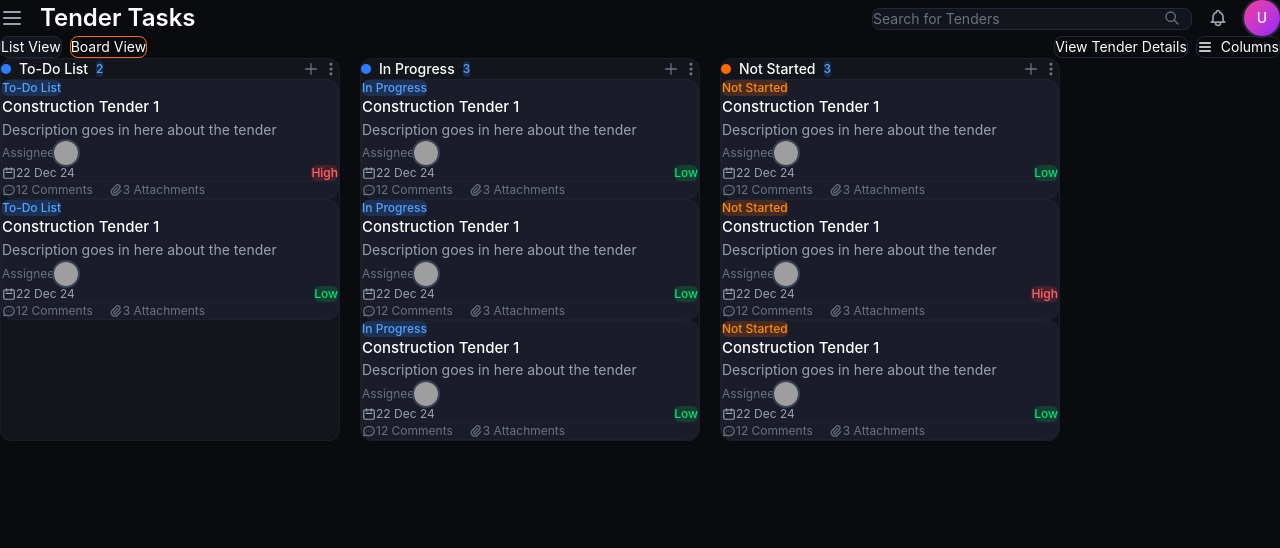
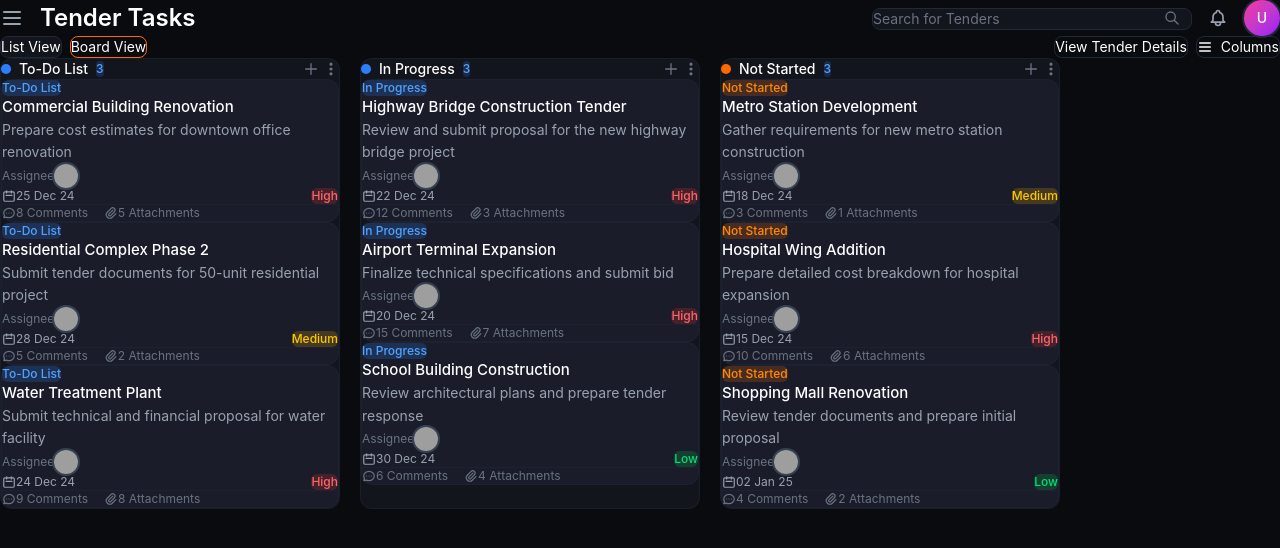
Before and after one commit to alokmaurya22/UCH_ai_Assignment-, a Next.js app: page / in a window 1280 px wide. Shown: the top 548 px of the page. Built offline with nearby package versions, Linux system fonts and the light colour scheme; grey boxes are pictures that could not be loaded.

Commit message:
Add realistic mock data and empty state component

```diff
--- /dev/null
+++ b/components/EmptyState.tsx
@@ -0,0 +1,26 @@
+interface EmptyStateProps {
+  message?: string;
+}
+
+export default function EmptyState({ message = 'No tasks in this column' }: EmptyStateProps) {
+  return (
+    <div className="flex flex-col items-center justify-center py-8 px-4 text-center">
+      <div className="w-16 h-16 mb-4 rounded-full bg-gray-800/50 flex items-center justify-center">
+        <svg
+          className="w-8 h-8 text-gray-600"
+          fill="none"
+          stroke="currentColor"
+          viewBox="0 0 24 24"
+        >
+          <path
+            strokeLinecap="round"
+            strokeLinejoin="round"
+            strokeWidth={2}
+            d="M9 12h6m-6 4h6m2 5H7a2 2 0 01-2-2V5a2 2 0 012-2h5.586a1 1 0 01.707.293l5.414 5.414a1 1 0 01.293.707V19a2 2 0 01-2 2z"
+          />
+        </svg>
+      </div>
+      <p className="text-gray-500 text-sm">{message}</p>
+    </div>
+  );
+}
--- a/data/mockTasks.ts
+++ b/data/mockTasks.ts
@@ -3,13 +3,13 @@ import { Task } from '@/types/task';
 export const mockTasks: Task[] = [
   {
     id: '1',
-    title: 'Construction Tender 1',
-    description: 'Description goes in here about the tender',
+    title: 'Highway Bridge Construction Tender',
+    description: 'Review and submit proposal for the new highway bridge project',
     assignee: {
       name: 'John Doe',
       avatar: 'https://api.dicebear.com/7.x/avataaars/svg?seed=John'
     },
-    priority: 'Low',
+    priority: 'High',
     dueDate: '22 Dec 24',
     status: 'In Progress',
     commentsCount: 12,
@@ -17,100 +17,114 @@ export const mockTasks: Task[] = [
   },
   {
     id: '2',
-    title: 'Construction Tender 1',
-    description: 'Description goes in here about the tender',
+    title: 'Commercial Building Renovation',
+    description: 'Prepare cost estimates for downtown office renovation',
     assignee: {
       name: 'Jane Smith',
       avatar: 'https://api.dicebear.com/7.x/avataaars/svg?seed=Jane'
     },
     priority: 'High',
-    dueDate: '22 Dec 24',
+    dueDate: '25 Dec 24',
     status: 'To-Do List',
-    commentsCount: 12,
-    attachmentsCount: 3
+    commentsCount: 8,
+    attachmentsCount: 5
   },
   {
     id: '3',
-    title: 'Construction Tender 1',
-    description: 'Description goes in here about the tender',
+    title: 'Residential Complex Phase 2',
+    description: 'Submit tender documents for 50-unit residential project',
     assignee: {
       name: 'Mike Johnson',
       avatar: 'https://api.dicebear.com/7.x/avataaars/svg?seed=Mike'
     },
-    priority: 'Low',
-    dueDate: '22 Dec 24',
+    priority: 'Medium',
+    dueDate: '28 Dec 24',
     status: 'To-Do List',
-    commentsCount: 12,
-    attachmentsCount: 3
+    commentsCount: 5,
+    attachmentsCount: 2
   },
   {
     id: '4',
-    title: 'Construction Tender 1',
-    description: 'Description goes in here about the tender',
+    title: 'Airport Terminal Expansion',
+    description: 'Finalize technical specifications and submit bid',
     assignee: {
       name: 'Sarah Wilson',
       avatar: 'https://api.dicebear.com/7.x/avataaars/svg?seed=Sarah'
     },
-    priority: 'Low',
-    dueDate: '22 Dec 24',
+    priority: 'High',
+    dueDate: '20 Dec 24',
     status: 'In Progress',
-    commentsCount: 12,
-    attachmentsCount: 3
+    commentsCount: 15,
+    attachmentsCount: 7
   },
   {
     id: '5',
-    title: 'Construction Tender 1',
-    description: 'Description goes in here about the tender',
+    title: 'School Building Construction',
+    description: 'Review architectural plans and prepare tender response',
     assignee: {
       name: 'Tom Brown',
       avatar: 'https://api.dicebear.com/7.x/avataaars/svg?seed=Tom'
     },
     priority: 'Low',
-    dueDate: '22 Dec 24',
+    dueDate: '30 Dec 24',
     status: 'In Progress',
-    commentsCount: 12,
-    attachmentsCount: 3
+    commentsCount: 6,
+    attachmentsCount: 4
   },
   {
     id: '6',
-    title: 'Construction Tender 1',
-    description: 'Description goes in here about the tender',
+    title: 'Metro Station Development',
+    description: 'Gather requirements for new metro station construction',
     assignee: {
       name: 'Emily Davis',
       avatar: 'https://api.dicebear.com/7.x/avataaars/svg?seed=Emily'
     },
-    priority: 'Low',
-    dueDate: '22 Dec 24',
+    priority: 'Medium',
+    dueDate: '18 Dec 24',
     status: 'Not Started',
-    commentsCount: 12,
-    attachmentsCount: 3
+    commentsCount: 3,
+    attachmentsCount: 1
   },
   {
     id: '7',
-    title: 'Construction Tender 1',
-    description: 'Description goes in here about the tender',
+    title: 'Hospital Wing Addition',
+    description: 'Prepare detailed cost breakdown for hospital expansion',
     assignee: {
       name: 'Chris Lee',
       avatar: 'https://api.dicebear.com/7.x/avataaars/svg?seed=Chris'
     },
     priority: 'High',
-    dueDate: '22 Dec 24',
+    dueDate: '15 Dec 24',
     status: 'Not Started',
-    commentsCount: 12,
-    attachmentsCount: 3
+    commentsCount: 10,
+    attachmentsCount: 6
   },
   {
     id: '8',
-    title: 'Construction Tender 1',
-    description: 'Description goes in here about the tender',
+    title: 'Shopping Mall Renovation',
+    description: 'Review tender documents and prepare initial proposal',
     assignee: {
       name: 'Alex Turner',
       avatar: 'https://api.dicebear.com/7.x/avataaars/svg?seed=Alex'
     },
     priority: 'Low',
-    dueDate: '22 Dec 24',
+    dueDate: '02 Jan 25',
     status: 'Not Started',
-    commentsCount: 12,
-    attachmentsCount: 3
+    commentsCount: 4,
+    attachmentsCount: 2
+  },
+  {
+    id: '9',
+    title: 'Water Treatment Plant',
+    description: 'Submit technical and financial proposal for water facility',
+    assignee: {
+      name: 'Lisa Anderson',
+      avatar: 'https://api.dicebear.com/7.x/avataaars/svg?seed=Lisa'
+    },
+    priority: 'High',
+    dueDate: '24 Dec 24',
+    status: 'To-Do List',
+    commentsCount: 9,
+    attachmentsCount: 8
   }
 ];
--- a/features/board/components/BoardColumn.tsx
+++ b/features/board/components/BoardColumn.tsx
@@ -1,6 +1,7 @@
 import { Droppable, Draggable } from '@hello-pangea/dnd';
 import { Status, Task } from '@/types/task';
 import TaskCard from '@/components/TaskCard';
+import EmptyState from '@/components/EmptyState';
 
 interface BoardColumnProps {
   status: Status;
@@ -50,10 +51,14 @@ export default function BoardColumn({ status, tasks, onTaskClick }: BoardColumnP
           <div
             ref={provided.innerRef}
             {...provided.droppableProps}
-            className={`space-y-3 max-h-[calc(100vh-250px)] overflow-y-auto pr-1 ${
+            className={`min-h-[200px] max-h-[calc(100vh-250px)] overflow-y-auto pr-1 ${
               snapshot.isDraggingOver ? 'bg-blue-500/5 rounded-lg p-2' : ''
             }`}
           >
+            {tasks.length === 0 ? (
+              <EmptyState message="No tasks yet" />
+            ) : (
+              <div className="space-y-3">
                 {tasks.map((task, index) => (
                   <Draggable key={task.id} draggableId={task.id} index={index}>
                     {(provided, snapshot) => (
@@ -69,6 +74,8 @@ export default function BoardColumn({ status, tasks, onTaskClick }: BoardColumnP
                     )}
                   </Draggable>
                 ))}
+              </div>
+            )}
             {provided.placeholder}
           </div>
         )}
```
Lines whose indentation alone changed are shown as unchanged.
